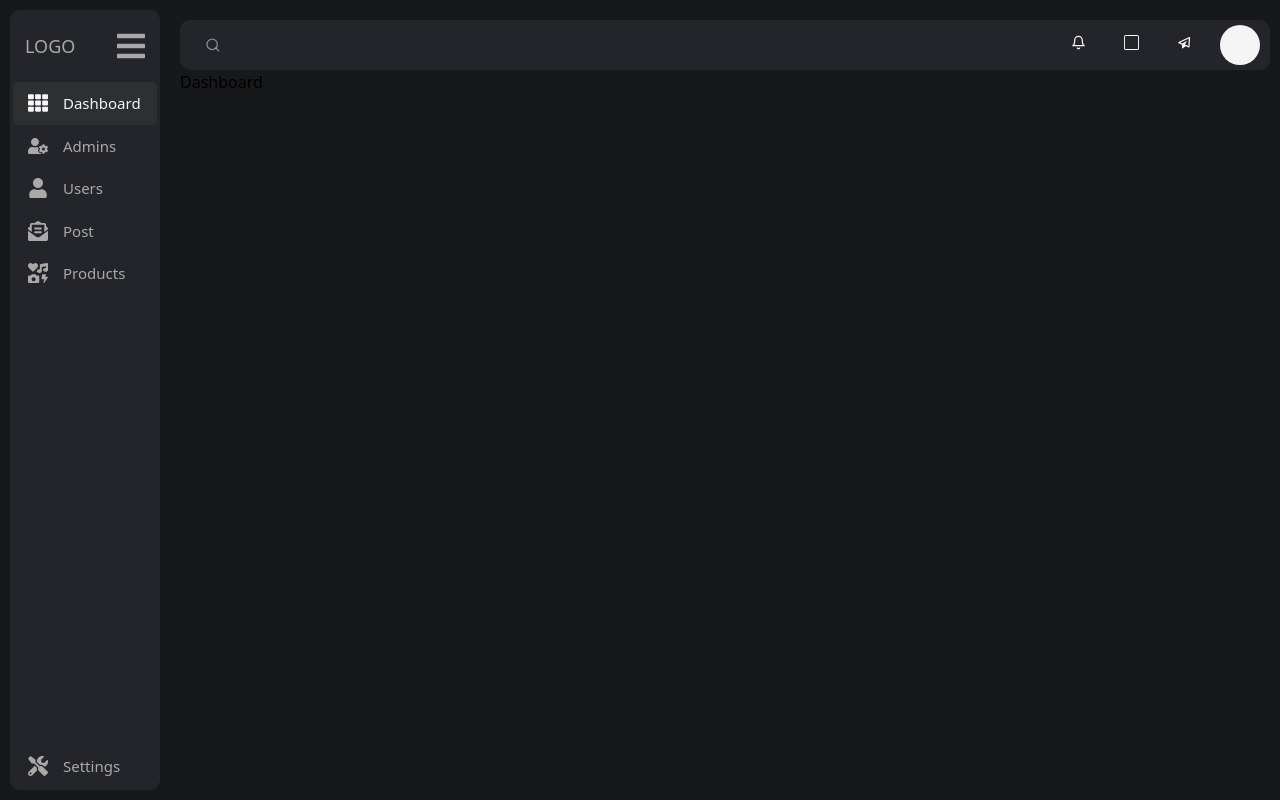
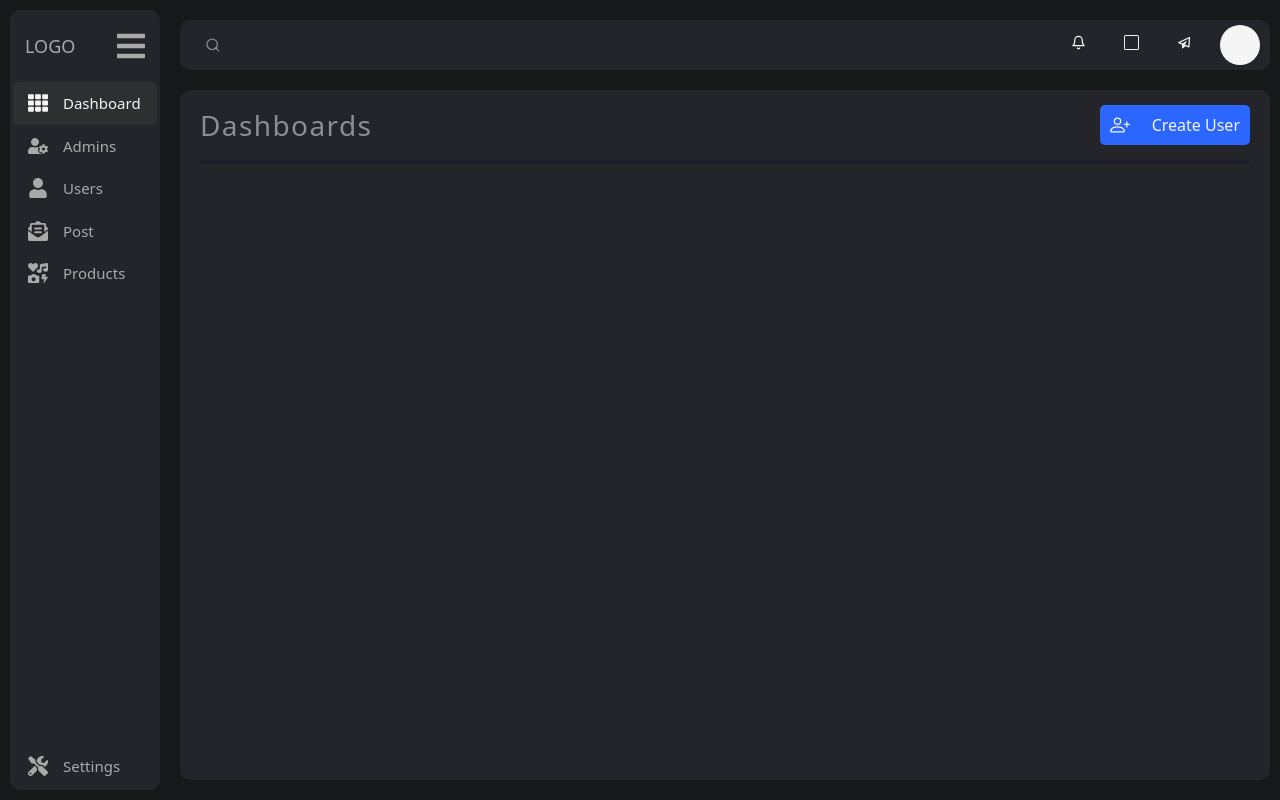
Before and after one commit to ceejayps/admin_dash_react, a React (Create React App) app: page / in a window 1280 px wide. Built offline with nearby package versions, Linux system fonts and the light colour scheme.

Commit message:
Update Dashboard.jsx

```diff
--- a/src/pages/Dashboard.jsx
+++ b/src/pages/Dashboard.jsx
@@ -1,8 +1,27 @@
-import React from 'react'
+import React,{useEffect, useState} from 'react'
+import { BsPersonPlus } from 'react-icons/bs'
 
 const Dashboard = () => {
+
+
+
+
+
+  const pageName = "Dashboard"
+  const pageIcon = <BsPersonPlus className="pageButtonIcon" />
+
   return (
-    <div>Dashboard</div>
+    <div className="templateBody">
+    <div className="headSection">
+      <h2 className="pageTitle">{pageName+"s"}</h2>
+      <div className="pageButton">
+        {pageIcon} <p>Create {"User"}</p>
+      </div>
+    </div>
+    <hr className="rounded"/>
+
+
+  </div>
   )
 }
 
```
